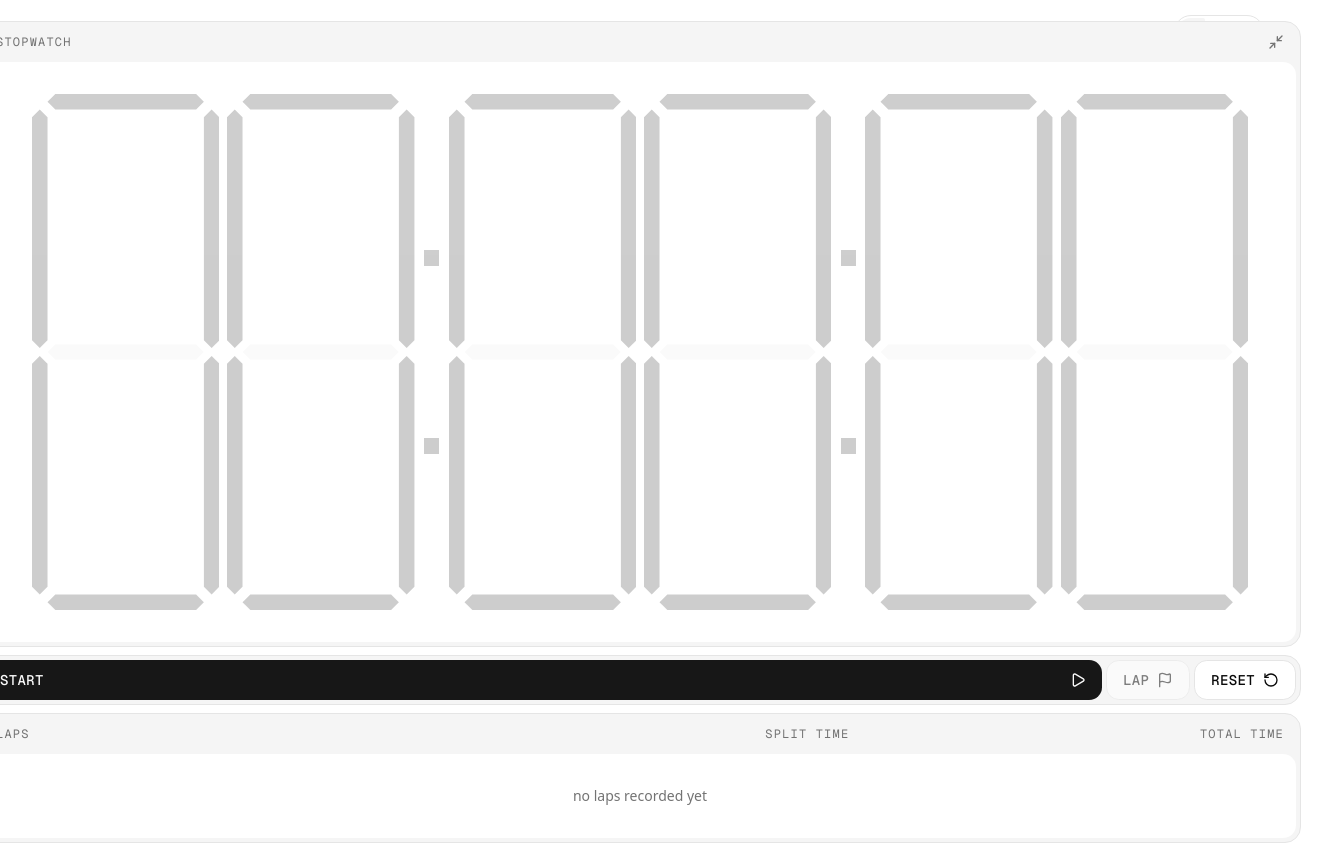
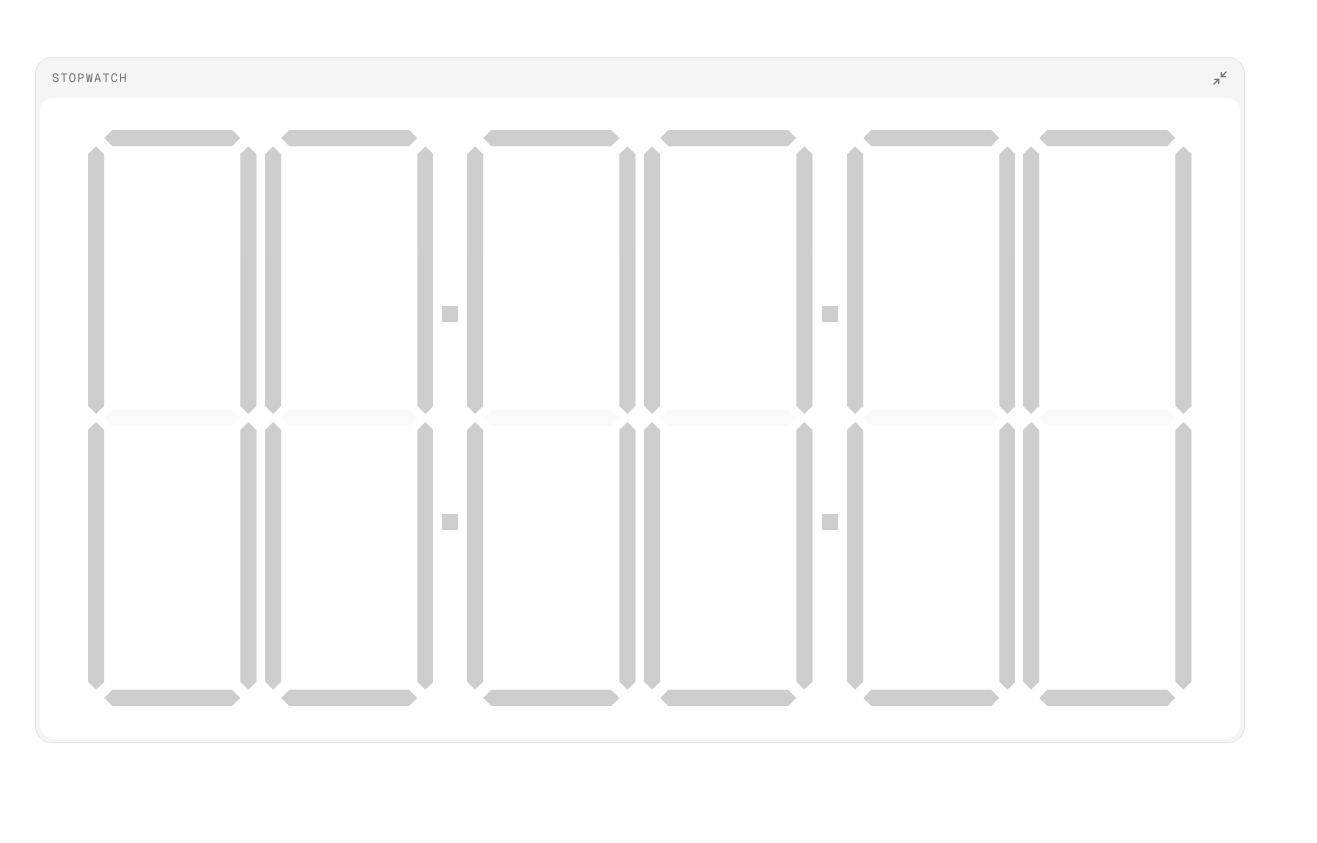
Before and after one commit to richcahill/stopwatch, a Next.js app: page / in a window 1280 px wide. Both pictures are taken after a click on the button 900 px from the left and 250 px from the top of the page. Shown: the whole page, 1317 px wide, since content can reach past the window. After the commit the page ends 800 px from the top, so only its background shows below. Built offline with nearby package versions, Linux system fonts and the light colour scheme.

Commit message:
Fix fullscreen mode

```diff
--- a/app/page.tsx
+++ b/app/page.tsx
@@ -47,19 +47,14 @@ export default function Home() {
   const { minutes, seconds, milliseconds } = formatTime(time);
 
   return (
+    <>
       <div className="relative">
-      <div
-        className={
-          isFullscreen
-            ? "flex flex-col items-center justify-center h-[calc(100vh-4rem)] gap-2"
-            : "flex flex-col items-center justify-center min-h-[calc(100vh-4rem)] gap-2 py-8"
-        }
-      >
+        <div className="flex flex-col items-center justify-center min-h-[calc(100vh-4rem)] gap-2 py-8">
           <div className="flex flex-col items-center gap-2 px-4">
             <SevenSegmentDisplay
               value={`${minutes}:${seconds}:${milliseconds}`}
               size="lg"
-            isFullscreen={isFullscreen}
+              isFullscreen={false}
               onToggleFullscreen={toggleFullscreen}
             />
             <div className="w-fit min-w-full">
@@ -78,5 +73,17 @@ export default function Home() {
           </div>
         </div>
       </div>
+
+      {isFullscreen && (
+        <div className="fixed inset-0 z-50 bg-background flex items-center justify-center p-8">
+          <SevenSegmentDisplay
+            value={`${minutes}:${seconds}:${milliseconds}`}
+            size="lg"
+            isFullscreen={true}
+            onToggleFullscreen={toggleFullscreen}
+          />
+        </div>
+      )}
+    </>
   );
 }
--- a/components/seven-segment-display.tsx
+++ b/components/seven-segment-display.tsx
@@ -51,9 +51,11 @@ export const SevenSegmentDisplay = memo(
           if (!containerRef.current) return;
 
           const viewportWidth = window.innerWidth;
-          const viewportHeight = window.innerHeight - 64;
+          const viewportHeight = window.innerHeight;
 
-          const padding = 40;
+          const containerPadding = 32;
+          const displayPadding = 64;
+          const labelHeight = 32;
 
           const screenArea = viewportWidth * viewportHeight;
           const areaDimension = Math.sqrt(screenArea);
@@ -64,12 +66,20 @@ export const SevenSegmentDisplay = memo(
 
           const newGap = Math.max(8, areaDimension * 0.008);
 
-          const newDigitHeight = viewportHeight - padding * 2 - controlsHeight;
+          const newDigitHeight =
+            viewportHeight -
+            containerPadding * 2 -
+            displayPadding * 2 -
+            labelHeight;
 
           const newColonWidth = areaDimension * 0.01;
           const totalGaps = newGap * 7;
           const availableWidth =
-            viewportWidth - padding * 2 - totalGaps - newColonWidth * 2;
+            viewportWidth -
+            containerPadding * 2 -
+            displayPadding * 2 -
+            totalGaps -
+            newColonWidth * 2;
           const newDigitWidth = availableWidth / 6;
 
           setDigitHeight(newDigitHeight);
```
Lines whose indentation alone changed are shown as unchanged.
